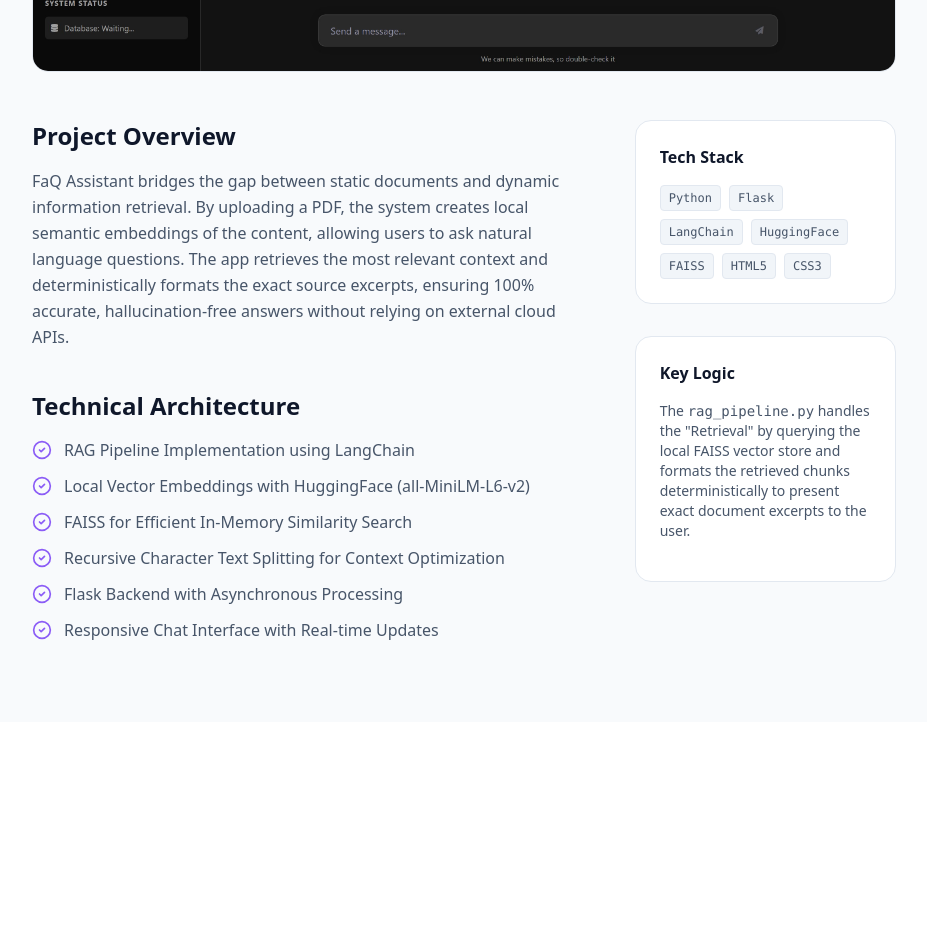
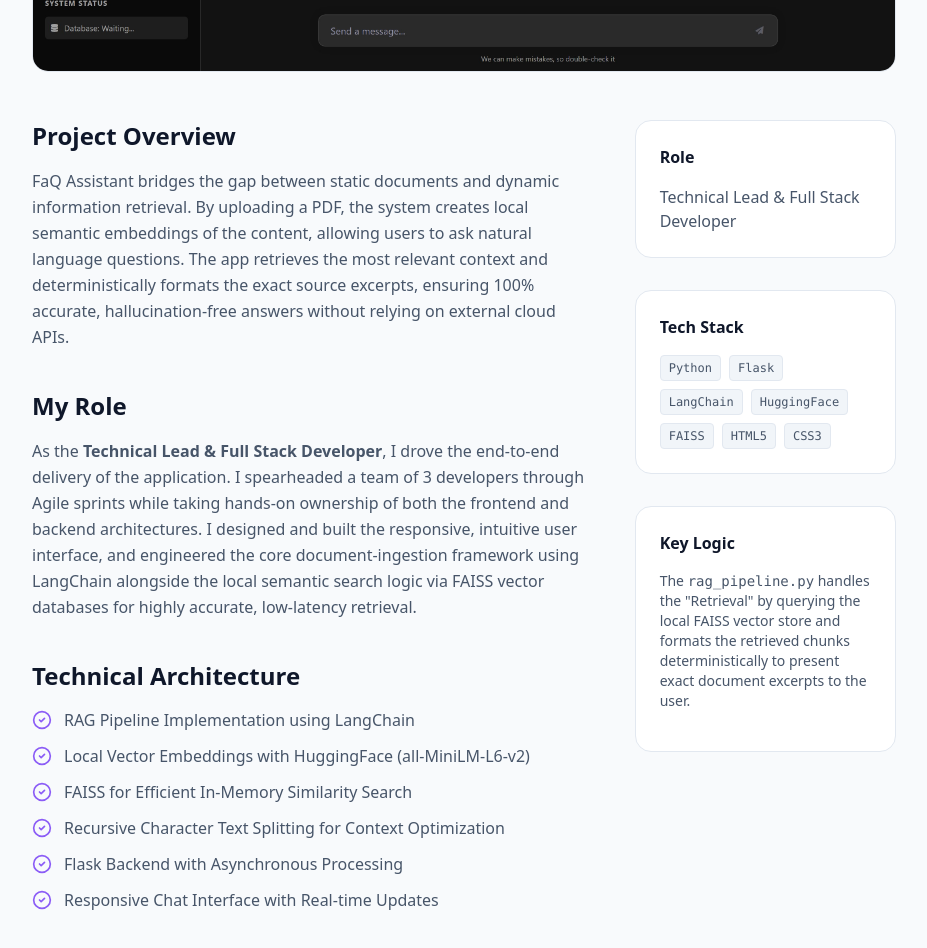
Before and after one commit to NichoHo/portfolio, a Next.js app: page /portfolio/projects/faq-assistant in a window 1280 px wide. Shown: the part 800-1748 px from the top of the page, without its empty margins (176-1103 px from the left). Before the commit the page ends 1522 px from the top, so only its background shows below. Built offline with nearby package versions, Linux system fonts and the light colour scheme.

Commit message:
added roles

```diff
--- a/app/projects/asia-trading-export/page.tsx
+++ b/app/projects/asia-trading-export/page.tsx
@@ -139,6 +139,13 @@ export default function AsiaTradingPage() {
                 </section>
 
                 <section>
+                    <h2 className="text-2xl font-bold text-slate-900 dark:text-white mb-4">My Role</h2>
+                    <p className="text-slate-600 dark:text-slate-400 leading-relaxed">
+                        Serving as the <strong>Lead Developer</strong>, I drove the technical execution of this B2B platform from concept to launch. By personally authoring over 90% of the codebase, I ensured a cohesive, easily maintainable architecture. My focus was on delivering a robust digital storefront with optimized load times for international clients, ensuring seamless UI/UX workflows that actively drive business inquiries.
+                    </p>
+                </section>
+
+                <section>
                     <h2 className="text-2xl font-bold text-slate-900 dark:text-white mb-4">Key Features</h2>
                     <ul className="space-y-3">
                         {[
@@ -160,6 +167,13 @@ export default function AsiaTradingPage() {
 
             {/* RIGHT: TECH STACK */}
             <div className="space-y-8">
+                <div className="p-6 rounded-2xl bg-white dark:bg-slate-900 border border-slate-200 dark:border-slate-800">
+                    <h3 className="font-bold text-slate-900 dark:text-white mb-4">Role</h3>
+                    <p className="text-slate-600 dark:text-slate-400 font-medium">
+                        Lead Developer
+                    </p>
+                </div>
+
                 <div className="p-6 rounded-2xl bg-white dark:bg-slate-900 border border-slate-200 dark:border-slate-800">
                     <h3 className="font-bold text-slate-900 dark:text-white mb-4">Tech Stack</h3>
                     <div className="flex flex-wrap gap-2">
--- a/app/projects/faq-assistant/page.tsx
+++ b/app/projects/faq-assistant/page.tsx
@@ -80,6 +80,13 @@ export default function FaqPage() {
                 </section>
 
                 <section>
+                    <h2 className="text-2xl font-bold text-slate-900 dark:text-white mb-4">My Role</h2>
+                    <p className="text-slate-600 dark:text-slate-400 leading-relaxed">
+                        As the <strong>Technical Lead & Full Stack Developer</strong>, I drove the end-to-end delivery of the application. I spearheaded a team of 3 developers through Agile sprints while taking hands-on ownership of both the frontend and backend architectures. I designed and built the responsive, intuitive user interface, and engineered the core document-ingestion framework using LangChain alongside the local semantic search logic via FAISS vector databases for highly accurate, low-latency retrieval.
+                    </p>
+                </section>
+
+                <section>
                     <h2 className="text-2xl font-bold text-slate-900 dark:text-white mb-4">Technical Architecture</h2>
                     <ul className="space-y-3">
                         {[
@@ -99,8 +106,16 @@ export default function FaqPage() {
                 </section>
             </div>
 
-            {/* RIGHT: TECH STACK */}
+            {/* RIGHT: TECH STACK & ROLE */}
             <div className="space-y-8">
+
+                <div className="p-6 rounded-2xl bg-white dark:bg-slate-900 border border-slate-200 dark:border-slate-800">
+                    <h3 className="font-bold text-slate-900 dark:text-white mb-4">Role</h3>
+                    <p className="text-slate-600 dark:text-slate-400 font-medium">
+                        Technical Lead & Full Stack Developer
+                    </p>
+                </div>
+
                 <div className="p-6 rounded-2xl bg-white dark:bg-slate-900 border border-slate-200 dark:border-slate-800">
                     <h3 className="font-bold text-slate-900 dark:text-white mb-4">Tech Stack</h3>
                     <div className="flex flex-wrap gap-2">
--- a/app/projects/flux/page.tsx
+++ b/app/projects/flux/page.tsx
@@ -78,7 +78,6 @@ export default function FluxPage() {
         </motion.div>
 
         {/* HERO VISUAL (CAROUSEL) */}
-        {/* UPDATED: Added border-[#dee2e6], shadow-md, and removed bg-colors */}
         <motion.div
             initial={{ opacity: 0, scale: 0.95 }}
             animate={{ opacity: 1, scale: 1 }}
@@ -144,6 +143,13 @@ export default function FluxPage() {
                 </section>
 
                 <section>
+                    <h2 className="text-2xl font-bold text-slate-900 dark:text-white mb-4">My Role</h2>
+                    <p className="text-slate-600 dark:text-slate-400 leading-relaxed">
+                        Serving as the <strong>Technical Lead & Developer</strong>, I coordinated a team of 4 engineers through daily Agile standups. Beyond leadership, I personally architected the backend and frontend, developing the automated background workers needed for recurring bills and writing the logic that powers strict budget-limit enforcement.
+                    </p>
+                </section>
+
+                <section>
                     <h2 className="text-2xl font-bold text-slate-900 dark:text-white mb-4">Technical Highlights</h2>
                     <ul className="space-y-3">
                         {[
@@ -163,8 +169,16 @@ export default function FluxPage() {
                 </section>
             </div>
 
-            {/* RIGHT: TECH STACK */}
+            {/* RIGHT: TECH STACK & ROLE */}
             <div className="space-y-8">
+
+                <div className="p-6 rounded-2xl bg-white dark:bg-slate-900 border border-slate-200 dark:border-slate-800">
+                    <h3 className="font-bold text-slate-900 dark:text-white mb-4">Role</h3>
+                    <p className="text-slate-600 dark:text-slate-400 font-medium">
+                        Technical Lead & Developer
+                    </p>
+                </div>
+
                 <div className="p-6 rounded-2xl bg-white dark:bg-slate-900 border border-slate-200 dark:border-slate-800">
                     <h3 className="font-bold text-slate-900 dark:text-white mb-4">Tech Stack</h3>
                     <div className="flex flex-wrap gap-2">
--- a/app/projects/hammouda-charcoal/page.tsx
+++ b/app/projects/hammouda-charcoal/page.tsx
@@ -140,6 +140,13 @@ export default function HammoudaPage() {
                 </section>
 
                 <section>
+                    <h2 className="text-2xl font-bold text-slate-900 dark:text-white mb-4">My Role</h2>
+                    <p className="text-slate-600 dark:text-slate-400 leading-relaxed">
+                        As the <strong>Lead Developer</strong>, I spearheaded the technical strategy and execution, writing most of the application's code. I engineered a responsive, high-conversion corporate site tailored for global audiences. My work ensured strict adherence to modern web standards and accessibility, resulting in a fast, highly reliable lead-generation tool that aligns directly with the client's business objectives.
+                    </p>
+                </section>
+
+                <section>
                     <h2 className="text-2xl font-bold text-slate-900 dark:text-white mb-4">Key Features</h2>
                     <ul className="space-y-3">
                         {[
@@ -161,6 +168,13 @@ export default function HammoudaPage() {
 
             {/* RIGHT: TECH STACK */}
             <div className="space-y-8">
+                <div className="p-6 rounded-2xl bg-white dark:bg-slate-900 border border-slate-200 dark:border-slate-800">
+                    <h3 className="font-bold text-slate-900 dark:text-white mb-4">Role</h3>
+                    <p className="text-slate-600 dark:text-slate-400 font-medium">
+                        Lead Developer
+                    </p>
+                </div>
+
                 <div className="p-6 rounded-2xl bg-white dark:bg-slate-900 border border-slate-200 dark:border-slate-800">
                     <h3 className="font-bold text-slate-900 dark:text-white mb-4">Tech Stack</h3>
                     <div className="flex flex-wrap gap-2">
--- a/app/projects/nexus/page.tsx
+++ b/app/projects/nexus/page.tsx
@@ -140,6 +140,13 @@ export default function NexusPage() {
                 </section>
 
                 <section>
+                    <h2 className="text-2xl font-bold text-slate-900 dark:text-white mb-4">My Role</h2>
+                    <p className="text-slate-600 dark:text-slate-400 leading-relaxed">
+                        As the <strong>Lead Developer</strong>, I took full end-to-end ownership of this platform, personally architecting and writing most of the production codebase. I was responsible for translating overarching business goals into a highly performant, scalable, and SEO-optimized web application, ensuring rigorous code quality, accessible design, and smooth deployment pipelines.
+                    </p>
+                </section>
+
+                <section>
                     <h2 className="text-2xl font-bold text-slate-900 dark:text-white mb-4">Key Features</h2>
                     <ul className="space-y-3">
                         {[
@@ -161,6 +168,13 @@ export default function NexusPage() {
 
             {/* RIGHT: TECH STACK */}
             <div className="space-y-8">
+                <div className="p-6 rounded-2xl bg-white dark:bg-slate-900 border border-slate-200 dark:border-slate-800">
+                    <h3 className="font-bold text-slate-900 dark:text-white mb-4">Role</h3>
+                    <p className="text-slate-600 dark:text-slate-400 font-medium">
+                        Lead Developer
+                    </p>
+                </div>
+
                 <div className="p-6 rounded-2xl bg-white dark:bg-slate-900 border border-slate-200 dark:border-slate-800">
                     <h3 className="font-bold text-slate-900 dark:text-white mb-4">Tech Stack</h3>
                     <div className="flex flex-wrap gap-2">
--- a/app/projects/signlingo/page.tsx
+++ b/app/projects/signlingo/page.tsx
@@ -143,10 +143,18 @@ export default function SignlingoPage() {
                 </section>
 
                 <section>
+                    <h2 className="text-2xl font-bold text-slate-900 dark:text-white mb-4">My Role</h2>
+                    <p className="text-slate-600 dark:text-slate-400 leading-relaxed">
+                        As the <strong>Full Stack Developer</strong>, I engineered the complete web platform from the ground up, seamlessly bridging the gap between complex machine learning models and user-facing interfaces. I single-handedly built the responsive frontend and the robust server architecture. Furthermore, I authored the critical data extraction code that seamlessly feeds real-time webcam input into our TensorFlow and OpenCV pipelines, ensuring a highly responsive, low-latency gamified learning experience.
+                    </p>
+                </section>
+
+                <section>
                     <h2 className="text-2xl font-bold text-slate-900 dark:text-white mb-4">Key Features</h2>
                     <ul className="space-y-3">
                         {[
                             "AI Hand Sign Recognition using TensorFlow & OpenCV",
+                            "Custom-built data extraction pipeline for real-time validation",
                             "Real-time webcam feedback loop",
                             "Gamified learning with streaks and progress tracking",
                             "User Authentication & Secure Profile Management",
@@ -161,8 +169,16 @@ export default function SignlingoPage() {
                 </section>
             </div>
 
-            {/* RIGHT: TECH STACK */}
+            {/* RIGHT: TECH STACK & ROLE */}
             <div className="space-y-8">
+
+                <div className="p-6 rounded-2xl bg-white dark:bg-slate-900 border border-slate-200 dark:border-slate-800">
+                    <h3 className="font-bold text-slate-900 dark:text-white mb-4">Role</h3>
+                    <p className="text-slate-600 dark:text-slate-400 font-medium">
+                        Full Stack Developer
+                    </p>
+                </div>
+
                 <div className="p-6 rounded-2xl bg-white dark:bg-slate-900 border border-slate-200 dark:border-slate-800">
                     <h3 className="font-bold text-slate-900 dark:text-white mb-4">Tech Stack</h3>
                     <div className="flex flex-wrap gap-2">
```
Also changed, not shown: 1 other file (tests, documents, lock files or other folders).
